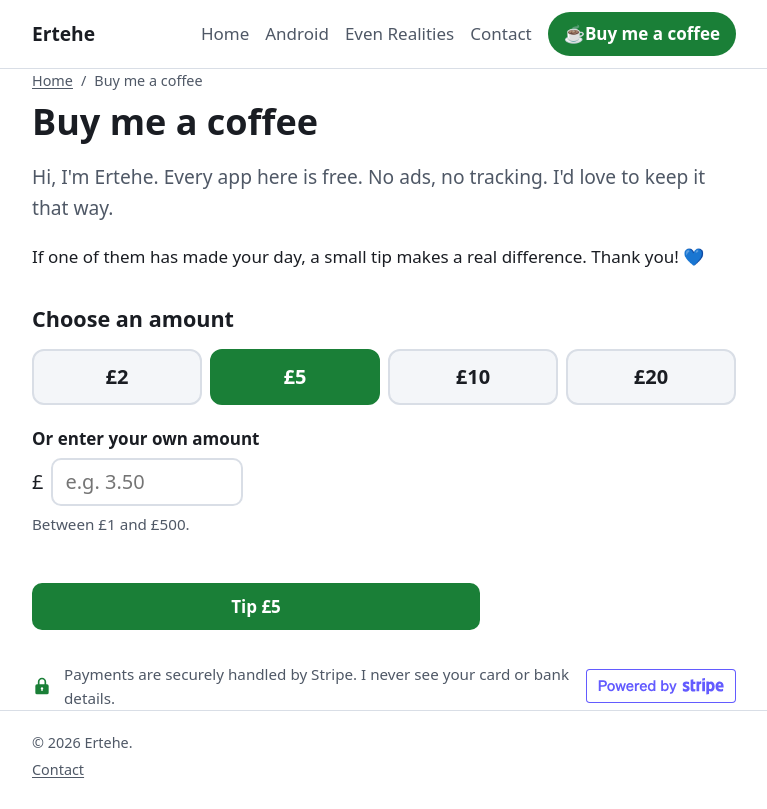
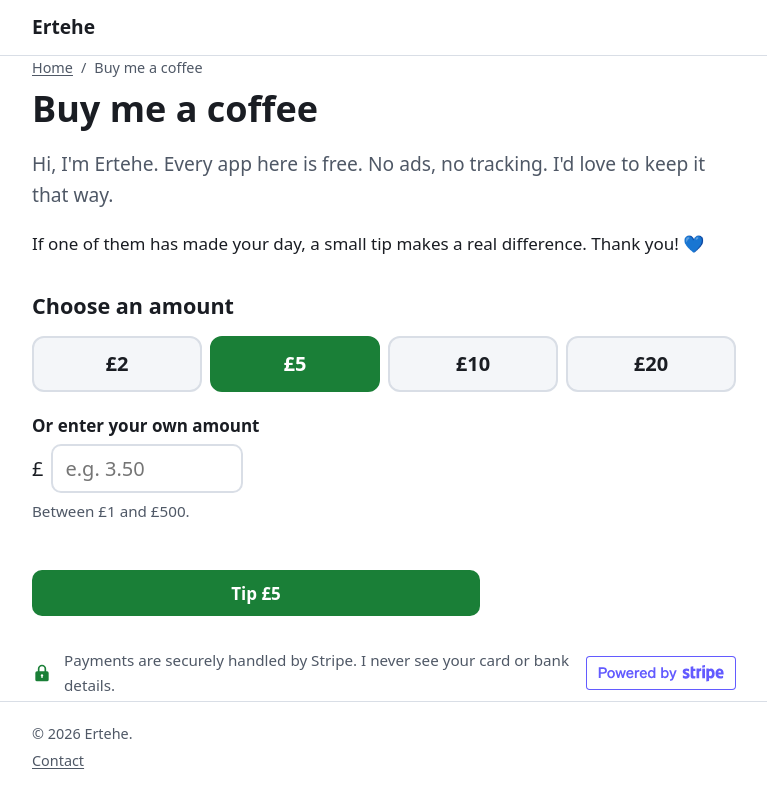
Before and after one commit to Ertejeonline/ertejeonline.github.io, a plain HTML site: page support/index.html in a window 1280 px wide. Shown: the whole page, without its empty margins (256-1023 px from the left). Drawn offline with Linux system fonts and the light colour scheme.

Commit message:
Support page: no header menu (the breadcrumbs lead back)
Co-Authored-By: Claude Opus 5.5 <noreply@anthropic.com>
Claude-Session: https://claude.ai/code/session_01KagrWejznji8vkMDqTrvkS

```diff
--- a/support/index.html
+++ b/support/index.html
@@ -21,15 +21,6 @@
   <header class="site-header">
     <div class="wrap">
       <a class="brand" href="/">Ertehe</a>
-      <nav aria-label="Main">
-        <ul>
-        <li><a href="/">Home</a></li>
-        <li><a href="/android/">Android</a></li>
-        <li><a href="/evenrealities/">Even Realities</a></li>
-        <li><a href="/contact/">Contact</a></li>
-        </ul>
-      </nav>
-      <a class="coffee" href="/support/" aria-current="page"><span aria-hidden="true">☕ </span>Buy me a coffee</a>
     </div>
   </header>
   <main id="main" class="wrap">
```
